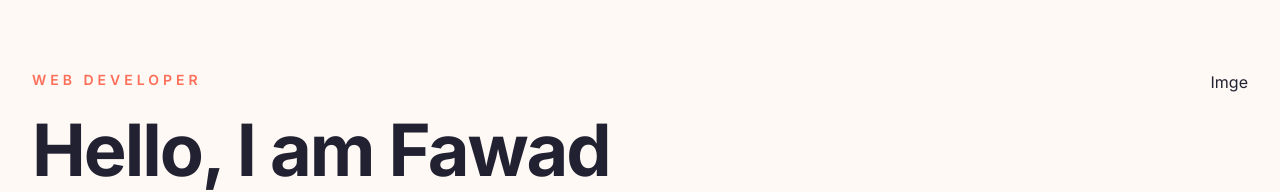
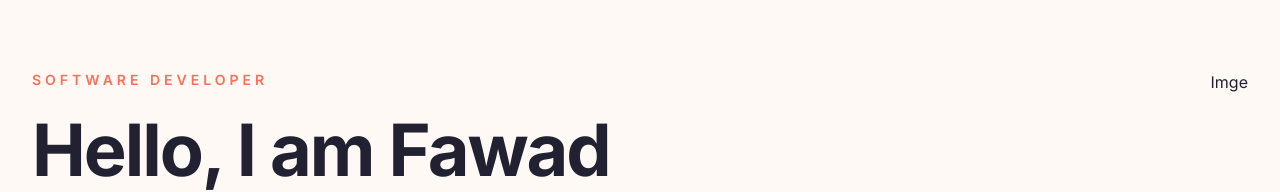
Before and after one commit to fawadeqbal/my_portfolio, a Next.js app: page / in a window 1280 px wide. Shown: the part 143-335 px from the top of the page. Built offline with nearby package versions, Linux system fonts and the light colour scheme.

Commit message:
Update Hero.jsx

```diff
--- a/components/Hero.jsx
+++ b/components/Hero.jsx
@@ -23,7 +23,7 @@
                 <div className="flex justify-between gap-x-8">
                     {/* {text} */}
                     <div className="flex max-w-[600px] flex-col justify-center mx-auto xl:mx-0 text-center xl:text-left">
-                        <div className="text-sm uppercase font-semibold mb-4 text-primary tracking-[4px]">Web Developer</div>
+                        <div className="text-sm uppercase font-semibold mb-4 text-primary tracking-[4px]">Software Developer</div>
                         <h1 className='h1 mb-4'>Hello, I am Fawad Iqbal</h1>
                         <p className='subtitle max-w-[493px] mx-auto xl:mx-8'>Brief description with insights into myself, my vocational journey and what i engage in profeesion</p>
 
```
